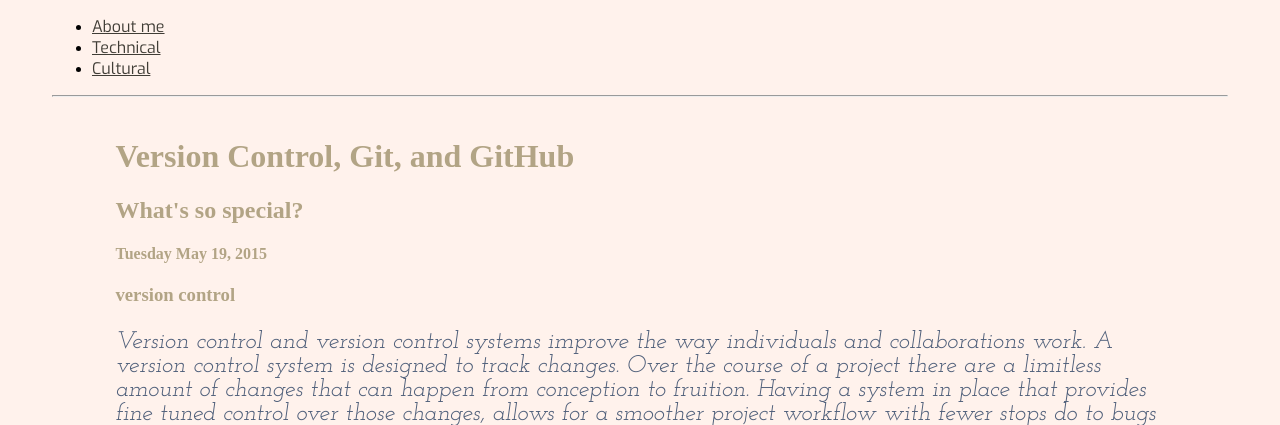
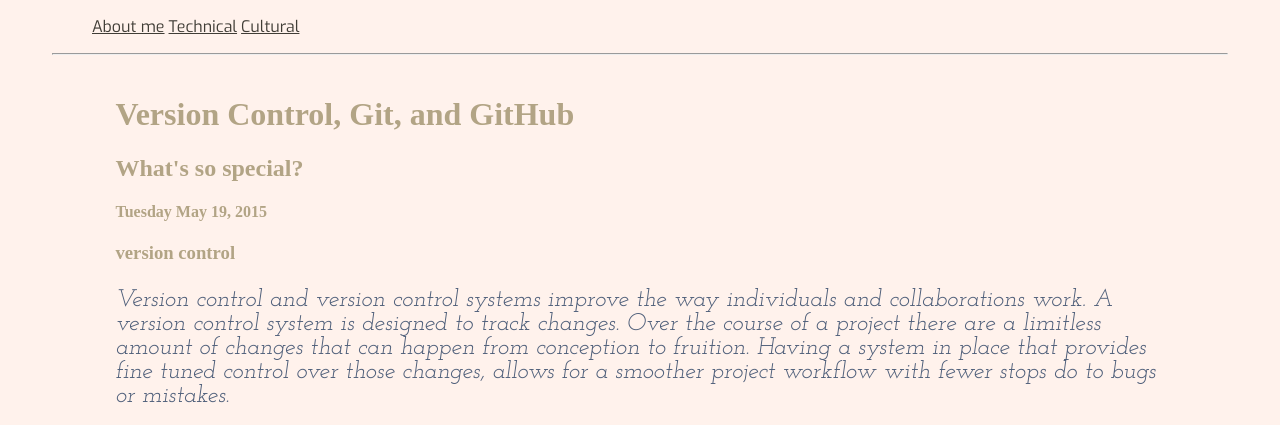
Before and after one commit to lee-egist/lee-egist.github.io, a PHP site: page /blog/t1-git-blog.html in a window 1280 px wide. Shown: the top 425 px of the page. Run offline with PHP 8.4, Linux system fonts and the light colour scheme; some web fonts are replaced.

Commit message:
Add style to nav

```diff
--- a/stylesheets/blog-stylesheet.css
+++ b/stylesheets/blog-stylesheet.css
@@ -8,6 +8,9 @@ p, ol {
   color: #4F5F7A;
 
 }
+nav {
+  text-align: left;
+}
 nav a:link{
   font-family: 'Exo', sans-serif;
   color: #403D36;
@@ -15,6 +18,9 @@ nav a:link{
 nav a:hover{
   font-family: 'Exo', sans-serif;
   color: #97D8FF;
+}
+nav li {
+  display: inline;
 }
 main {
   margin-left: auto;
```
